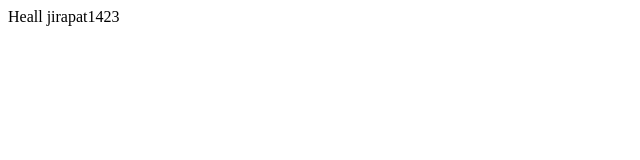
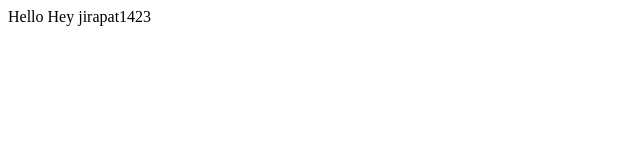
Before and after one commit to Jirapat1423/jirapat1423.github.io, a plain HTML site: page index.html in a window 1280 px wide. Shown: the full height of the page, 0-640 px from the left. Drawn offline with Linux system fonts and the light colour scheme.

```diff
--- a/index.html
+++ b/index.html
@@ -1,9 +1,9 @@
 <html>
     <head>
-
+        Hello
     </head>
     <body>
-        Heall jirapat1423
+        Hey jirapat1423
     </body>
 
 </html>
```
